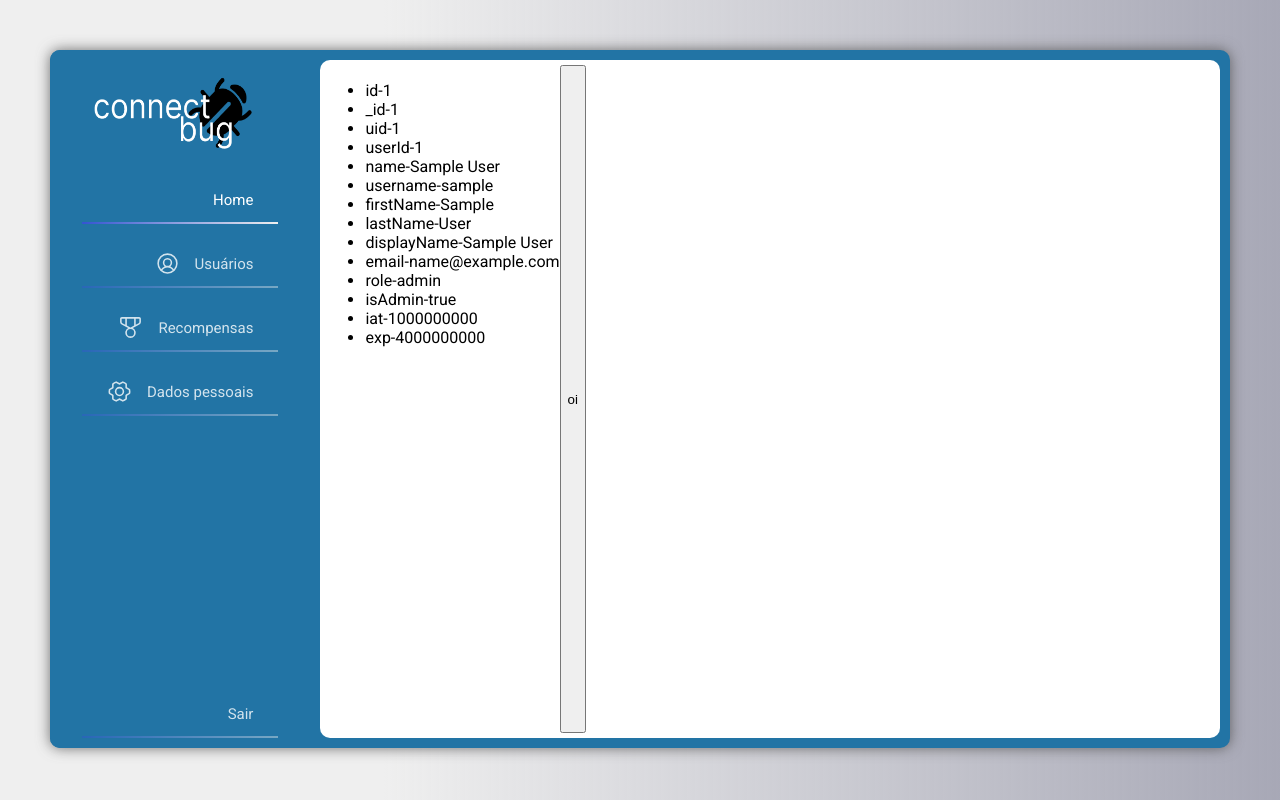
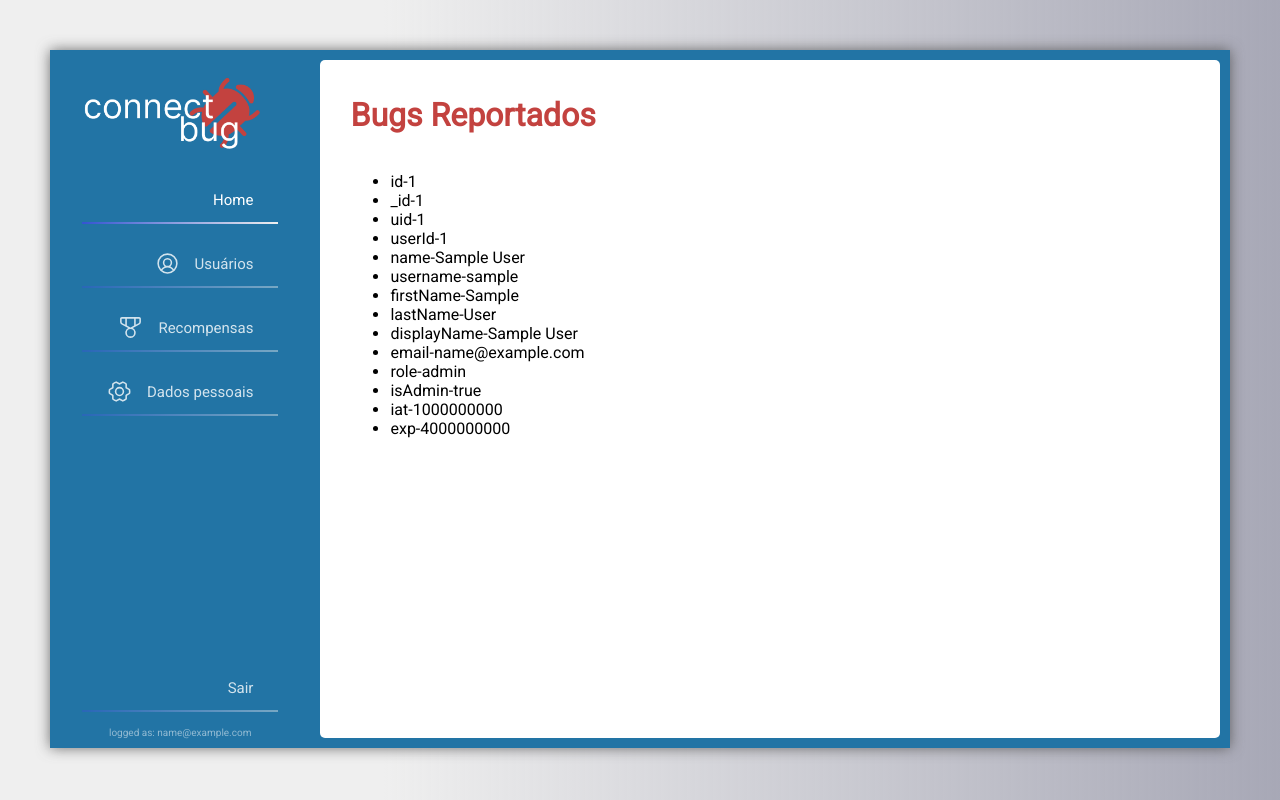
Before and after one commit to ja1felipe/frontend-connectbug, a Next.js app: page /home in a window 1280 px wide. Built offline with nearby package versions, Linux system fonts and the light colour scheme; sample sign-in values are in the browser's storage; some icons are missing.

Commit message:
fix: minor ux changes, remove console log

```diff
--- a/auth/contexts/auth.context.tsx
+++ b/auth/contexts/auth.context.tsx
@@ -6,7 +6,7 @@ import jwtDecode from 'jwt-decode';
 import { createContext, useContext, useEffect, useState } from 'react';
 
 const authContextDefaultValues: AuthContextType = {
-  user: null,
+  user: undefined,
   login: (email: string, password: string) =>
     new Promise<boolean>((resolve, reject) => resolve(false)),
   logout: () => null,
@@ -45,7 +45,6 @@ export const AuthContextProvider = ({
       authService
         .login(email, password)
         .then((res) => {
-          console.log('AQQQQQQQQ', res);
           const token = res.data.access_token;
           localStorage.setItem('token', token);
           const user = jwtDecode<any>(token);
--- a/auth/types/index.ts
+++ b/auth/types/index.ts
@@ -1,6 +1,8 @@
+import { UserType } from '@/user/types';
+
 export interface AuthContextType {
   login: (email: string, password: string) => Promise<boolean>;
   logout: () => void;
-  user: any;
+  user: UserType | undefined;
   isLogged: boolean;
 }
--- a/components/Layout/styles.ts
+++ b/components/Layout/styles.ts
@@ -2,7 +2,7 @@ import styled from 'styled-components';
 
 export const Container = styled.div`
   margin: 50px;
-  border-radius: 10px;
+  border-radius: 0px;
   overflow: hidden;
   height: calc(100vh - 102px);
   background-color: white;
@@ -19,7 +19,7 @@ export const Content = styled.div`
 
 export const PageContainer = styled.div`
   margin: 10px;
-  border-radius: 10px;
+  border-radius: 5px;
   background-color: white;
   width: 100%;
   padding: 5px;
--- a/components/Sidebar/index.tsx
+++ b/components/Sidebar/index.tsx
@@ -1,7 +1,7 @@
 import React from 'react';
 import { Icon } from '@iconify/react';
 
-import { Container, Option, Profile } from './styles';
+import { Container, Option } from './styles';
 import Image from 'next/image';
 import { useRouter } from 'next/router';
 import Link from 'next/link';
@@ -31,12 +31,12 @@ const OPTIONS = [
 ];
 
 const Sidebar: React.FC = () => {
-  const { logout } = useAuth();
+  const { logout, user } = useAuth();
   const router = useRouter();
 
   return (
     <Container>
-      <Image width={175} height={100} src={'/assets/logo.png'} alt='a' />
+      <Image width={195} height={100} src={'/assets/logo.png'} alt='a' />
       {OPTIONS.map((option) => {
         return (
           <Link key={option.label} href={option.path}>
@@ -51,6 +51,9 @@ const Sidebar: React.FC = () => {
         <Icon width={25} icon='mdi:exit-run' />
         Sair
       </Option>
+      <span style={{ fontSize: 10, color: 'white', opacity: 0.5 }}>
+        logged as: {user?.email}
+      </span>
     </Container>
   );
 };
--- a/pages/home/index.tsx
+++ b/pages/home/index.tsx
@@ -6,10 +6,11 @@ import React from 'react';
 import { Container } from './styles';
 
 const Home: React.FC = () => {
-  const { logout, user, isLogged } = useAuth();
+  const { user, isLogged } = useAuth();
   if (!isLogged) return null;
   return (
     <Container>
+      <h1>Bugs Reportados</h1>
       <div>
         <ul>
           {user &&
@@ -18,7 +19,6 @@ const Home: React.FC = () => {
             ))}
         </ul>
       </div>
-      <button onClick={logout}>oi</button>
     </Container>
   );
 };
--- a/pages/home/styles.ts
+++ b/pages/home/styles.ts
@@ -2,6 +2,10 @@ import styled from 'styled-components';
 
 export const Container = styled.div`
   display: flex;
-  flex-direction: row;
-  height: 100%;
+  flex-direction: column;
+  padding: 10px 25px;
+
+  h1 {
+    color: #c3423f;
+  }
 `;
```
Also changed, not shown: public/assets/logo.png.
